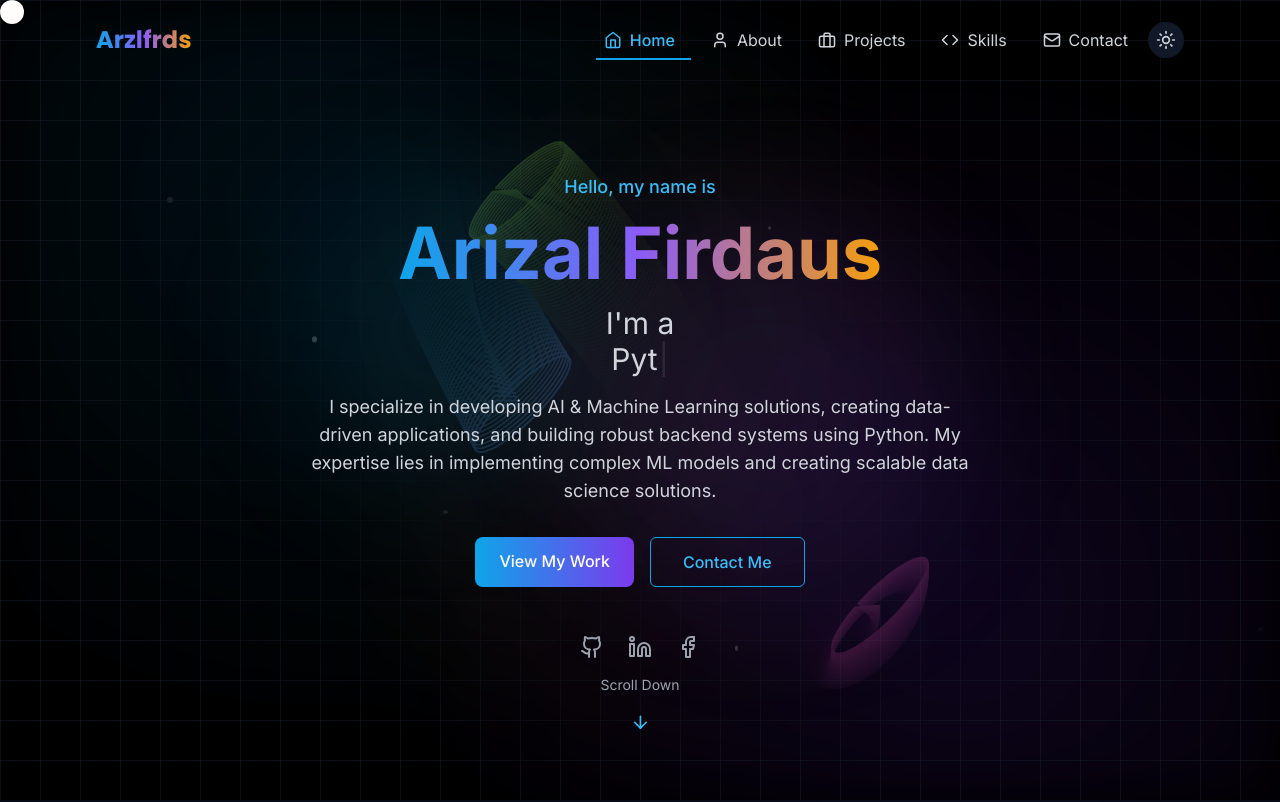
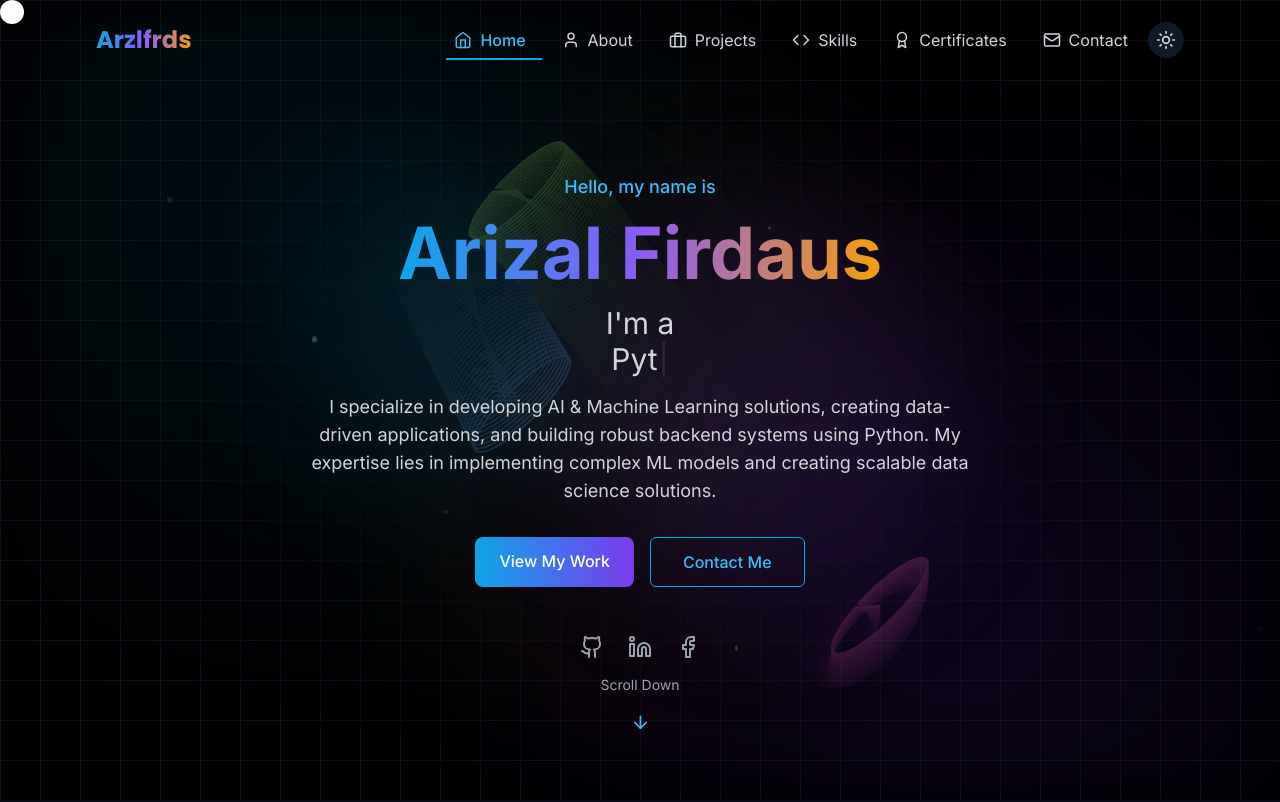
Before and after one commit to ArizalMuluk/react_WebPortofolio, a React (Vite) app: page / in a window 1280 px wide. Shown: the top 802 px of the page. Built offline with nearby package versions, Linux system fonts and the light colour scheme.

Commit message:
Add Certificates, Publications and Modern Animations

```diff
--- a/src/components/Navbar.tsx
+++ b/src/components/Navbar.tsx
@@ -1,5 +1,5 @@
 import React, { useState, useEffect } from 'react';
-import { Menu, X, Sun, Moon, Home, User, Briefcase, Code, Mail } from 'lucide-react';
+import { Menu, X, Sun, Moon, Home, User, Briefcase, Code, Mail, Award } from 'lucide-react';
 import { motion, AnimatePresence } from 'framer-motion';
 
 interface NavItem {
@@ -13,6 +13,7 @@ const navItems: NavItem[] = [
   { name: 'About', href: '#about', icon: <User size={18} /> },
   { name: 'Projects', href: '#projects', icon: <Briefcase size={18} /> },
   { name: 'Skills', href: '#skills', icon: <Code size={18} /> },
+  { name: 'Certificates', href: '#certificates', icon: <Award size={18} /> },
   { name: 'Contact', href: '#contact', icon: <Mail size={18} /> },
 ];
 
```
